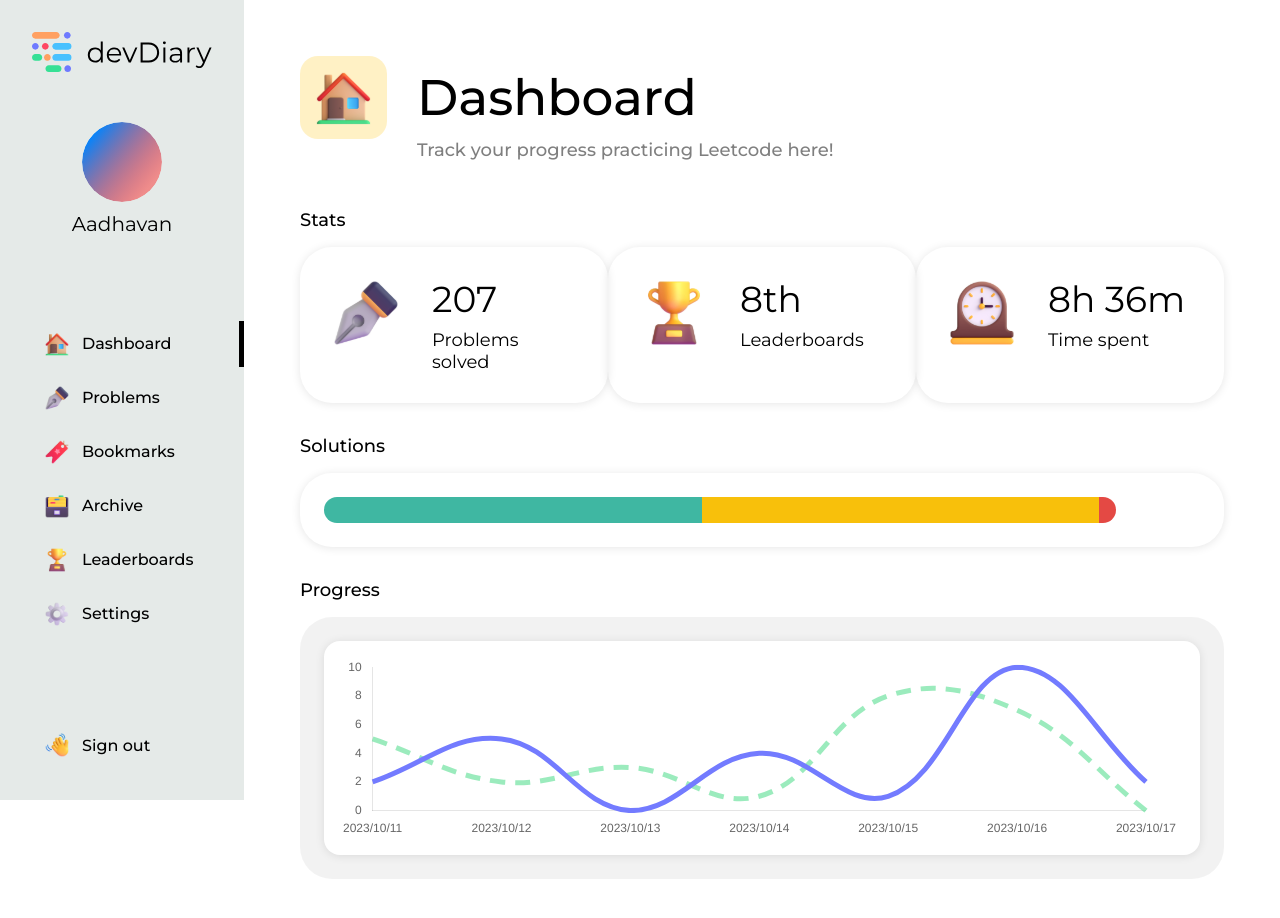
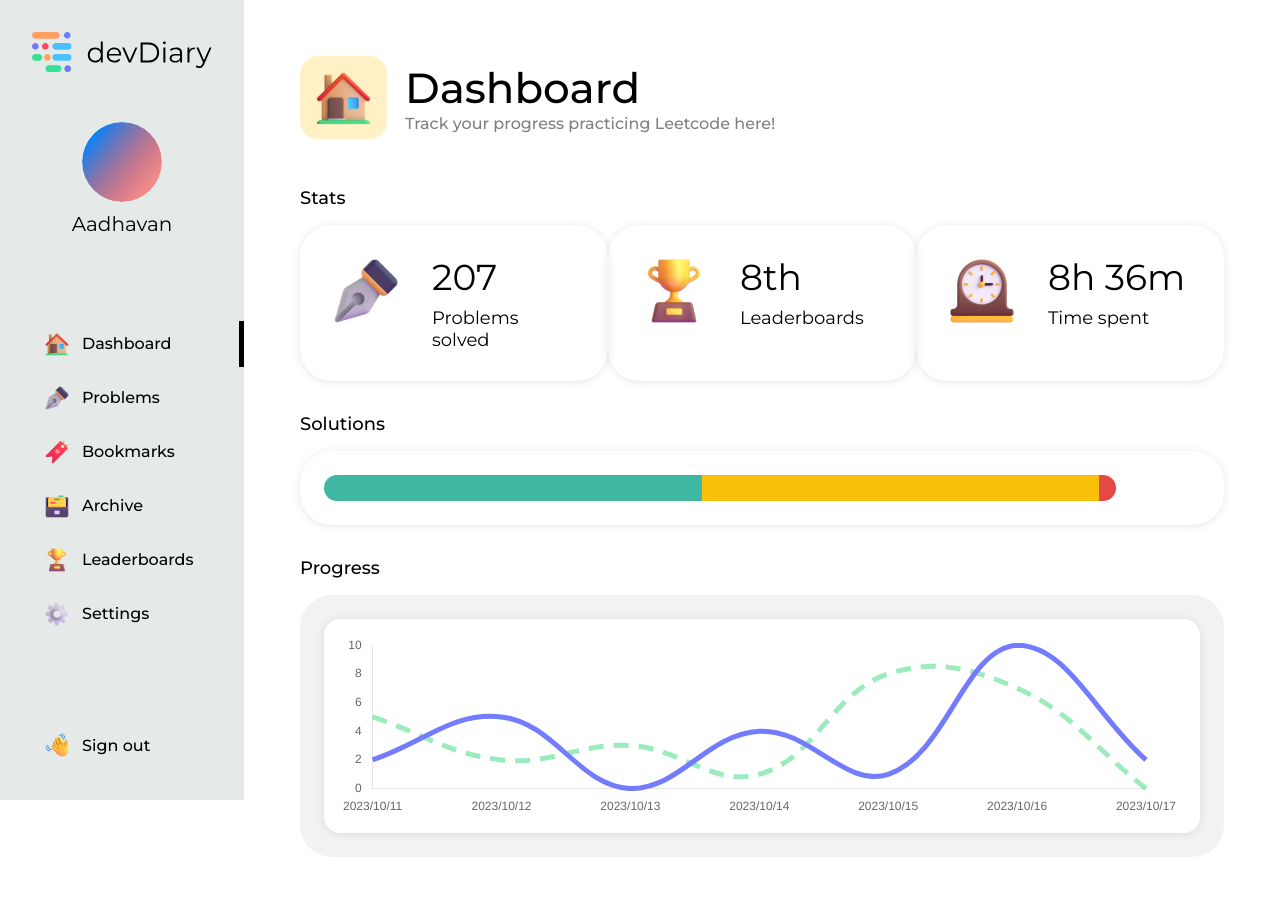
Before and after one commit to aadhavanpl/devDiary, a Next.js app: page /dashboard in a window 1280 px wide. Shown: the top 918 px of the page. Built offline with nearby package versions, Linux system fonts and the light colour scheme; no server answers; the database is empty.

Commit message:
Update: page header size

```diff
--- a/components/common/pageheader.module.css
+++ b/components/common/pageheader.module.css
@@ -1,7 +1,7 @@
 .container {
 	display: flex;
-	gap: 30px;
-
+	gap: 18px;
+	align-items: center;
 	margin-bottom: 48px;
 }
 
@@ -23,17 +23,15 @@
 .heading {
 	display: flex;
 	flex-direction: column;
-	gap: 11px;
 
-	font-size: 50px;
+	font-size: 42px;
 	font-weight: 500;
-	margin-top: 11px;
 
 	text-transform: capitalize;
 }
 
 .heading span {
-	font-size: 18px;
+	font-size: 16px;
 	color: var(--grey-50);
 	text-transform: none;
 }
```
